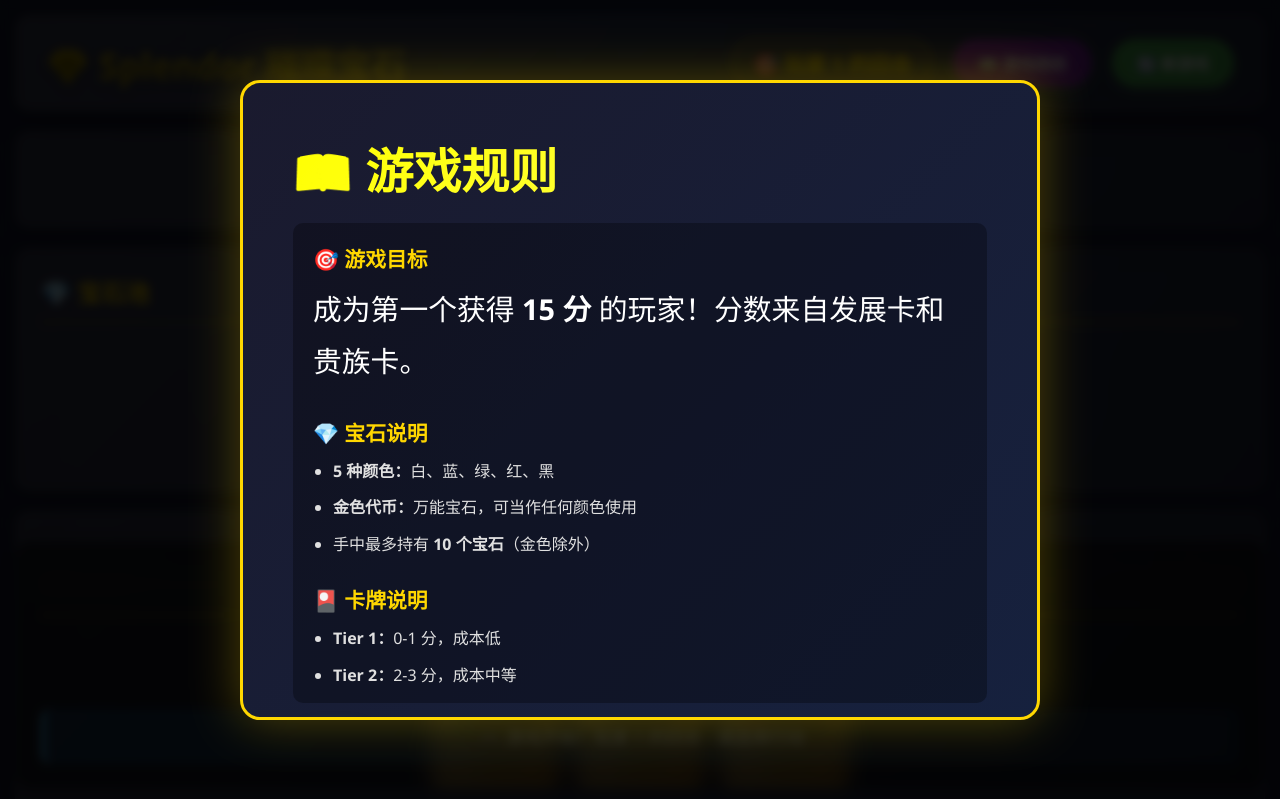
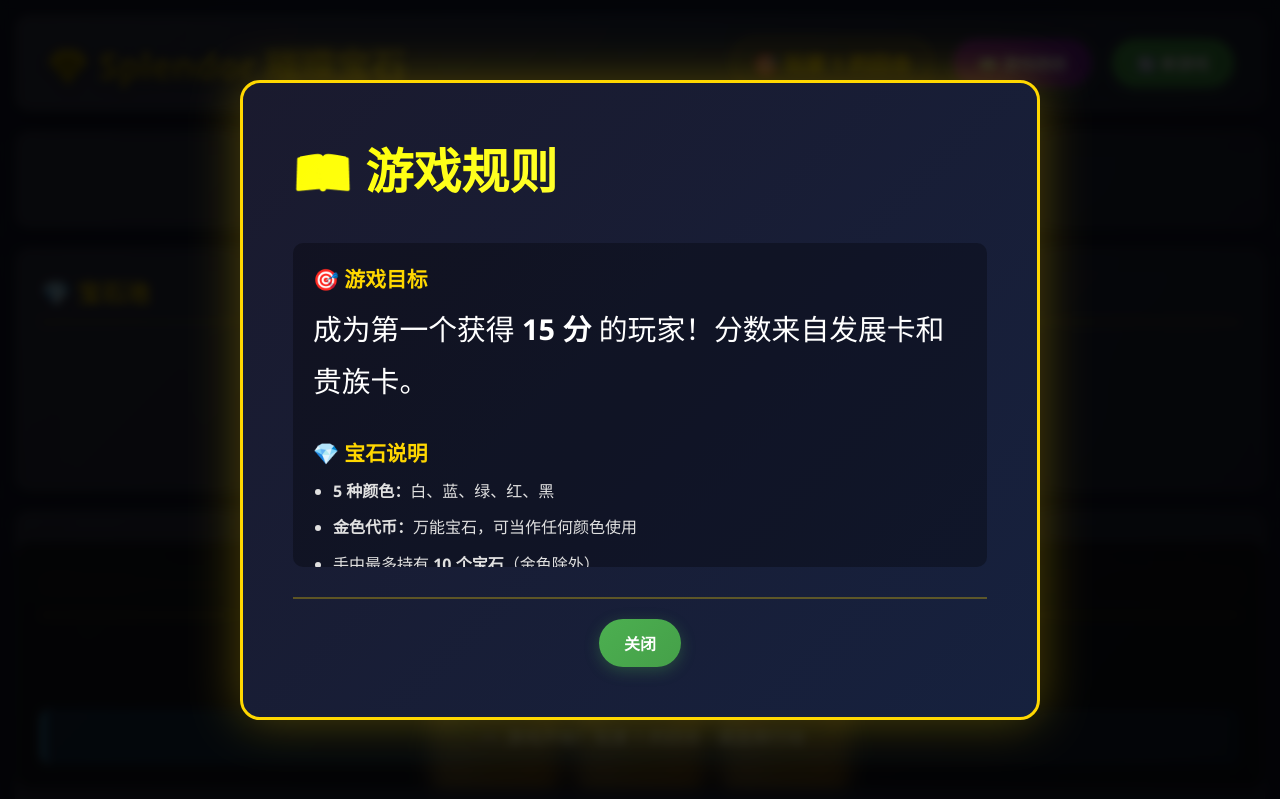
Before and after one commit to barbaracheng/splendor-game, a plain HTML site: page index.html in a window 1280 px wide. Both pictures are taken after a click on the button "📖 游戏规则". Shown: the top 799 px of the page. Drawn offline with Linux system fonts and the light colour scheme.

Commit message:
修复规则弹窗布局 - 关闭按钮固定在底部可见

```diff
--- a/index.html
+++ b/index.html
@@ -191,7 +191,9 @@
                         </ul>
                     </div>
                 </div>
-                <button class="btn" onclick="document.getElementById('rules-modal').classList.add('hidden')">关闭</button>
+                <div class="rules-actions">
+                    <button class="btn" onclick="document.getElementById('rules-modal').classList.add('hidden')">关闭</button>
+                </div>
             </div>
         </div>
 
--- a/style.css
+++ b/style.css
@@ -494,15 +494,27 @@ body {
 
 .rules-content {
     text-align: left;
+    display: flex;
+    flex-direction: column;
+    max-height: 80vh;
 }
 
 .rules-scroll {
-    max-height: 60vh;
+    flex: 1;
     overflow-y: auto;
     margin: 20px 0;
     padding: 20px;
     background: rgba(0,0,0,0.3);
     border-radius: 10px;
+    max-height: 60vh;
+}
+
+.rules-actions {
+    display: flex;
+    justify-content: center;
+    padding-top: 20px;
+    border-top: 2px solid rgba(255,215,0,0.3);
+    margin-top: 10px;
 }
 
 .rule-section {
```
